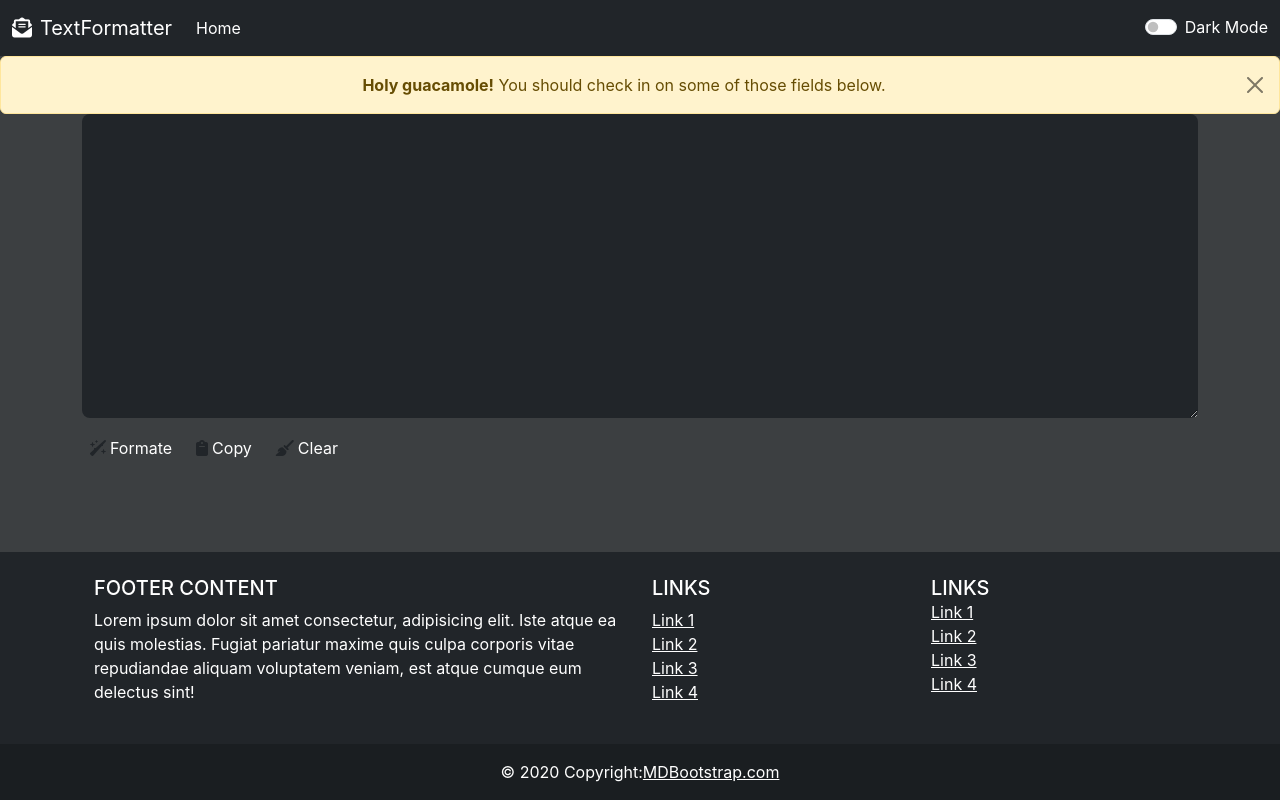
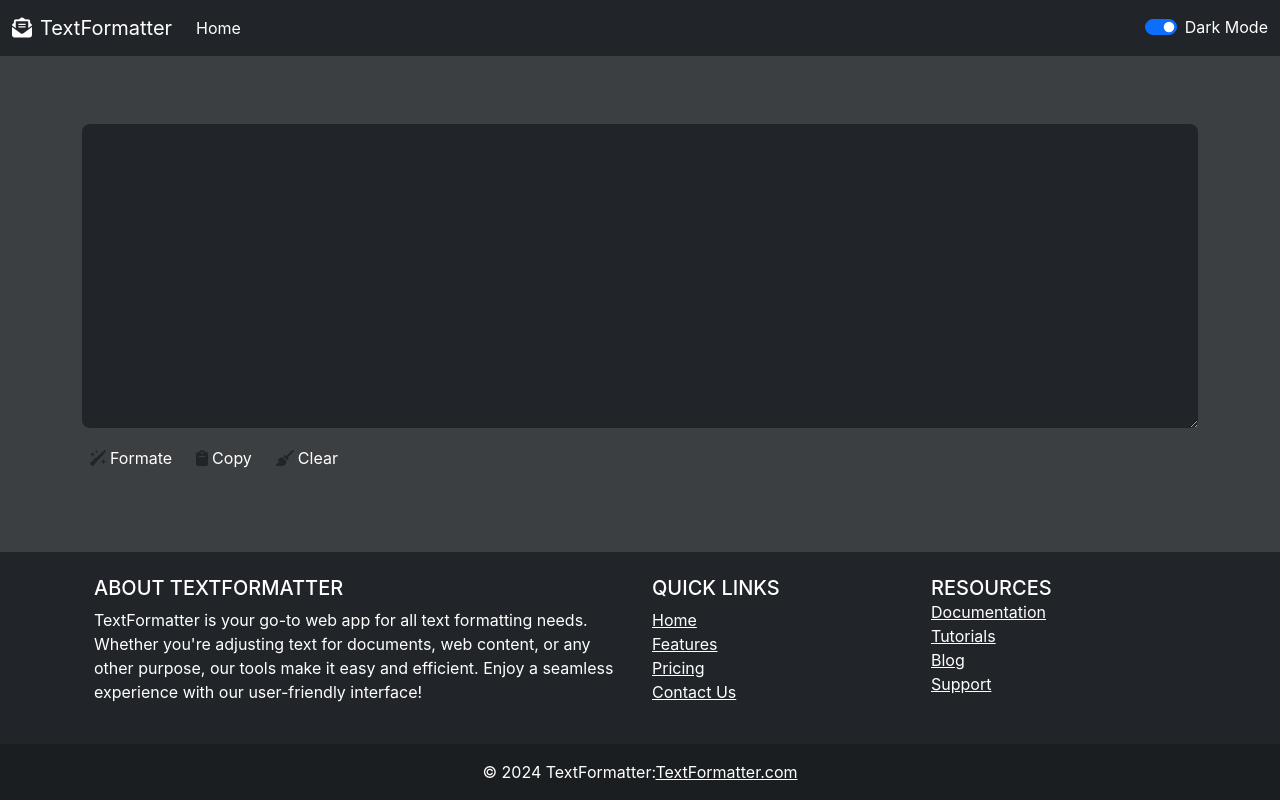
Before and after one commit to shafayetejaman/textFormatter, a React (Create React App) app: page / in a window 1280 px wide. Built offline with nearby package versions, Linux system fonts and the light colour scheme.

Commit message:
light mode added

```diff
--- a/src/App.jsx
+++ b/src/App.jsx
@@ -10,6 +10,21 @@ function App()
 {
   // eslint-disable-next-line
   const [mode, setMode] = useState("dark");
+  const [alert, setAlert] = useState(null);
+
+  const showAlert = (text,alertType) =>
+  {
+    setAlert({
+      text: text,
+      alertType: alertType,
+    });
+
+    setTimeout(() =>
+    {
+      setAlert(null);
+    }, 2500);
+  };
+
   const toggleMode = () =>
   {
     if (mode === "dark")
@@ -24,12 +39,16 @@ function App()
     }
   };
 
+
+
   return (
 
     <div className='App'>
       <NavBar name="TextFormatter" mode={mode} toggleMode={toggleMode} />
-      <Alert />
-      <TextForm mode={mode} />
+
+      <Alert alert={alert} />
+
+      <TextForm mode={mode} showAlert={showAlert} />
       <Footer mode={mode} />
     </div>
 
--- a/src/components/Alert.jsx
+++ b/src/components/Alert.jsx
@@ -1,14 +1,22 @@
 import React from 'react';
 
-export default function Alert(props)
+function Alert(props)
 {
     return (
-        <div style={{height:"10px"}}>
-            <div class="alert alert-warning alert-dismissible fade show" role="alert">
-                <strong>Holy guacamole!</strong> You should check in on some of those fields below.
-                <button type="button" class="btn-close" data-bs-dismiss="alert" aria-label="Close"></button>
-            </div>
+        <div style={{ height: '20px' }}>
+            {props.alert &&
+                <div className={`alert alert-${props.alert.alertType} alert-dismissible fade show`}
+                    role="alert">
+
+                    <span className='fs-5'>
+                        <strong>
+                            <i className="fa-regular fa-circle-check"></i> {props.alert.alertType}!
+                        </strong> {props.alert.text}
+                    </span>
+                </div>
+            }
         </div>
-
     );
 }
+
+export default Alert;
--- a/src/components/Footer.jsx
+++ b/src/components/Footer.jsx
@@ -1,60 +1,59 @@
 import React from 'react';
 
-export default function Footer()
+export default function Footer(props)
 {
     return (
-        <footer className="bg-dark text-white text-center text-lg-start mt-auto">
+
+        <footer className={`bg-${props.mode === 'dark' ? "dark" : "primary"} text-white text-center text-lg-start mt-auto`}>
             <div className="container p-4">
                 <div className="row">
                     <div className="col-lg-6 col-md-12 mb-4 mb-md-0">
-                        <h5 className="text-uppercase">Footer Content</h5>
+                        <h5 className="text-uppercase">About TextFormatter</h5>
                         <p>
-                            Lorem ipsum dolor sit amet consectetur, adipisicing elit. Iste atque ea quis
-                            molestias. Fugiat pariatur maxime quis culpa corporis vitae repudiandae aliquam
-                            voluptatem veniam, est atque cumque eum delectus sint!
+                            TextFormatter is your go-to web app for all text formatting needs. Whether you're adjusting text for documents, web content, or any other purpose, our tools make it easy and efficient. Enjoy a seamless experience with our user-friendly interface!
                         </p>
                     </div>
                     <div className="col-lg-3 col-md-6 mb-4 mb-md-0">
-                        <h5 className="text-uppercase">Links</h5>
-
+                        <h5 className="text-uppercase">Quick Links</h5>
                         <ul className="list-unstyled mb-0">
                             <li>
-                                <a href="#!" className="text-white">Link 1</a>
+                                <a href="#!" className="text-white">Home</a>
                             </li>
                             <li>
-                                <a href="#!" className="text-white">Link 2</a>
+                                <a href="#!" className="text-white">Features</a>
                             </li>
                             <li>
-                                <a href="#!" className="text-white">Link 3</a>
+                                <a href="#!" className="text-white">Pricing</a>
                             </li>
                             <li>
-                                <a href="#!" className="text-white">Link 4</a>
+                                <a href="#!" className="text-white">Contact Us</a>
                             </li>
                         </ul>
                     </div>
                     <div className="col-lg-3 col-md-6 mb-4 mb-md-0">
-                        <h5 className="text-uppercase mb-0">Links</h5>
+                        <h5 className="text-uppercase mb-0">Resources</h5>
                         <ul className="list-unstyled">
                             <li>
-                                <a href="#!" className="text-white">Link 1</a>
+                                <a href="#!" className="text-white">Documentation</a>
                             </li>
                             <li>
-                                <a href="#!" className="text-white">Link 2</a>
+                                <a href="#!" className="text-white">Tutorials</a>
                             </li>
                             <li>
-                                <a href="#!" className="text-white">Link 3</a>
+                                <a href="#!" className="text-white">Blog</a>
                             </li>
                             <li>
-                                <a href="#!" className="text-white">Link 4</a>
+                                <a href="#!" className="text-white">Support</a>
                             </li>
                         </ul>
                     </div>
                 </div>
             </div>
             <div className="text-center p-3" style={{ backgroundColor: "rgba(0, 0, 0, 0.2)" }}>
-                © 2020 Copyright:
-                <a className="text-white" href="https://mdbootstrap.com/">MDBootstrap.com</a>
+                © 2024 TextFormatter:
+                <a className="text-white" href="https://yourwebsite.com/">TextFormatter.com</a>
             </div>
         </footer>
+
     );
 }
--- a/src/components/NavBar.jsx
+++ b/src/components/NavBar.jsx
@@ -4,7 +4,7 @@ export default function NavBar(props)
 {
     return (
         <header>
-            <nav className="navbar navbar-expand-lg bg-dark">
+            <nav className={`navbar navbar-expand-lg bg-${props.mode === 'dark' ? "dark" : "primary"}`}>
                 <div className="container-fluid">
                     <a className="navbar-brand text-white" href="/">
                         <span><i className="fa-solid fa-envelope-open-text me-2"></i>{props.name}</span>
@@ -20,7 +20,7 @@ export default function NavBar(props)
                         </ul>
                     </div>
                     <div className="form-check form-switch">
-                        <input className="form-check-input" type="checkbox" role="switch" id="flexSwitchCheckDefault" />
+                        <input className="form-check-input" type="checkbox" role="switch" id="flexSwitchCheckDefault" onClick={props.toggleMode} defaultChecked={true} />
                         <label className="form-check-label text-white" htmlFor="flexSwitchCheckDefault">Dark Mode</label>
                     </div>
                 </div>
--- a/src/components/TextForm.jsx
+++ b/src/components/TextForm.jsx
@@ -5,7 +5,7 @@ export function TextForm(props)
     const [state, setState] = useState({
         text: "",
         wordCount: 0,
-        sentenceCount: 0
+        sentenceCount: 0,
     });
 
     const setText = (text) =>
@@ -69,16 +69,42 @@ export function TextForm(props)
         const text = handelMidSpace(state.text.split(/[ ]+/).join(" ").trim());
 
         setText(toUpperSentence(text));
+
+        props.showAlert("Text Formatted!", "success");
     };
 
     const copyToClipBoard = () =>
     {
         navigator.clipboard.writeText(state.text);
+
+        props.showAlert("Copied to clipboard!", "success");
     };
 
     const clearText = () =>
     {
-        setText('')
+        setText('');
+
+        props.showAlert("Cleared", "warning");
+    };
+
+    const textAreaColor = () =>
+    {
+        if (props.mode === "dark")
+        {
+            return { background: "#212529" };
+        }
+        else
+        {
+            return { background: "rgb(10, 88, 202)" };
+        }
+    };
+
+    const btnTextColor = () =>
+    {
+        if (props.mode === "dark") return { color: "white" };
+
+        if (state.text.length === 0) return { color: "black" };
+        else return { color: "white" };
     };
 
 
@@ -86,28 +112,28 @@ export function TextForm(props)
         <main className='container'>
             <section className='m-auto my-5'>
                 <textarea
-                    className='w-100 bg-dark text-white border-0 rounded-3 fs-5' rows={10}
+                    className='w-100 text-white border-0 rounded-3 fs-5' style={textAreaColor()} rows={10}
                     value={state.text}
                     onChange={handelChanges}
                 ></textarea>
                 <div className='d-flex gap-2 my-1'>
                     <span className={state.text.length === 0 ? "border-0 p-2 bg-gray" : "btn btn-success"}>
                         <i className="fa-solid fa-wand-sparkles"></i>
-                        <button disabled={state.text.length === 0} onClick={formateText} className="border-0 p-0 text-white ps-1 bg-transparent">Formate</button>
+                        <button disabled={state.text.length === 0} style={btnTextColor()} onClick={formateText} className="border-0 p-0 ps-1 bg-transparent">Formate</button>
                     </span>
                     <span className={state.text.length === 0 ? "border-0 p-2 bg-gray" : "btn btn-primary"}>
                         <i className="fa-solid fa-clipboard"></i>
-                        <button disabled={state.text.length === 0} onClick={copyToClipBoard} className="border-0 p-0 text-white ps-1 bg-transparent">Copy</button>
+                        <button disabled={state.text.length === 0} style={btnTextColor()} onClick={copyToClipBoard} className="border-0 p-0 ps-1 bg-transparent">Copy</button>
                     </span>
                     <span className={state.text.length === 0 ? "border-0 p-2 bg-gray" : "btn btn-danger"}>
                         <i className="fa-solid fa-broom"></i>
-                        <button disabled={state.text.length === 0} onClick={clearText} className="border-0 p-0 text-white ps-1 bg-transparent">Clear</button>
+                        <button disabled={state.text.length === 0} style={btnTextColor()} onClick={clearText} className="border-0 p-0 ps-1 bg-transparent">Clear</button>
                     </span>
                 </div>
             </section>
             <section className="my-3 text-white" style={{ display: state.text ? "block" : "none" }}>
                 <h5>Sample Text:</h5>
-                <p className="m-auto p-2 bg-dark rounded-3 fs-4 text-break text-start" style={{ whiteSpace: "pre-wrap" }}>{state.text}</p>
+                <p className="m-auto p-2 rounded-3 fs-4 text-break text-start" style={textAreaColor()}>{state.text}</p>
                 <h6 className="text-start my-3">Word: {state.wordCount} Sentence: {state.sentenceCount}</h6>
             </section>
 
```
